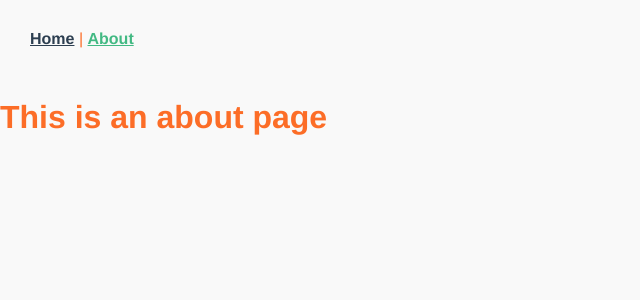
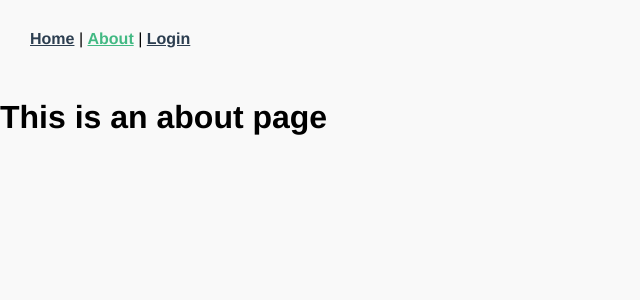
Before and after one commit to devayansarkar/issue-tracker, a Vue app in the folder frontend/: page /about in a window 1280 px wide. Shown: the top 300 px of the page, without its empty margins (0-640 px from the left). Built offline with nearby package versions, Linux system fonts and the light colour scheme.

Commit message:
adding login route

```diff
--- a/frontend/src/App.vue
+++ b/frontend/src/App.vue
@@ -1,20 +1,17 @@
 <template>
   <div>
-    <div id="nav">
-      <router-link to="/">Home</router-link> |
-      <router-link to="/about">About</router-link>
+    <div id='nav'>
+      <router-link to='/'>Home</router-link> |
+      <router-link to='/about'>About</router-link> |
+      <router-link to='/login'>Login</router-link>
     </div>
     <router-view />
   </div>
 </template>
 
-<style lang="scss">
-@import "./styles/_variables.scss";
-@import "./styles/styles.scss";
-
-#app {
-  color: $primary;
-}
+<style lang='scss'>
+@import './styles/_variables.scss';
+@import './styles/styles.scss';
 
 #nav {
   padding: 30px;
```
